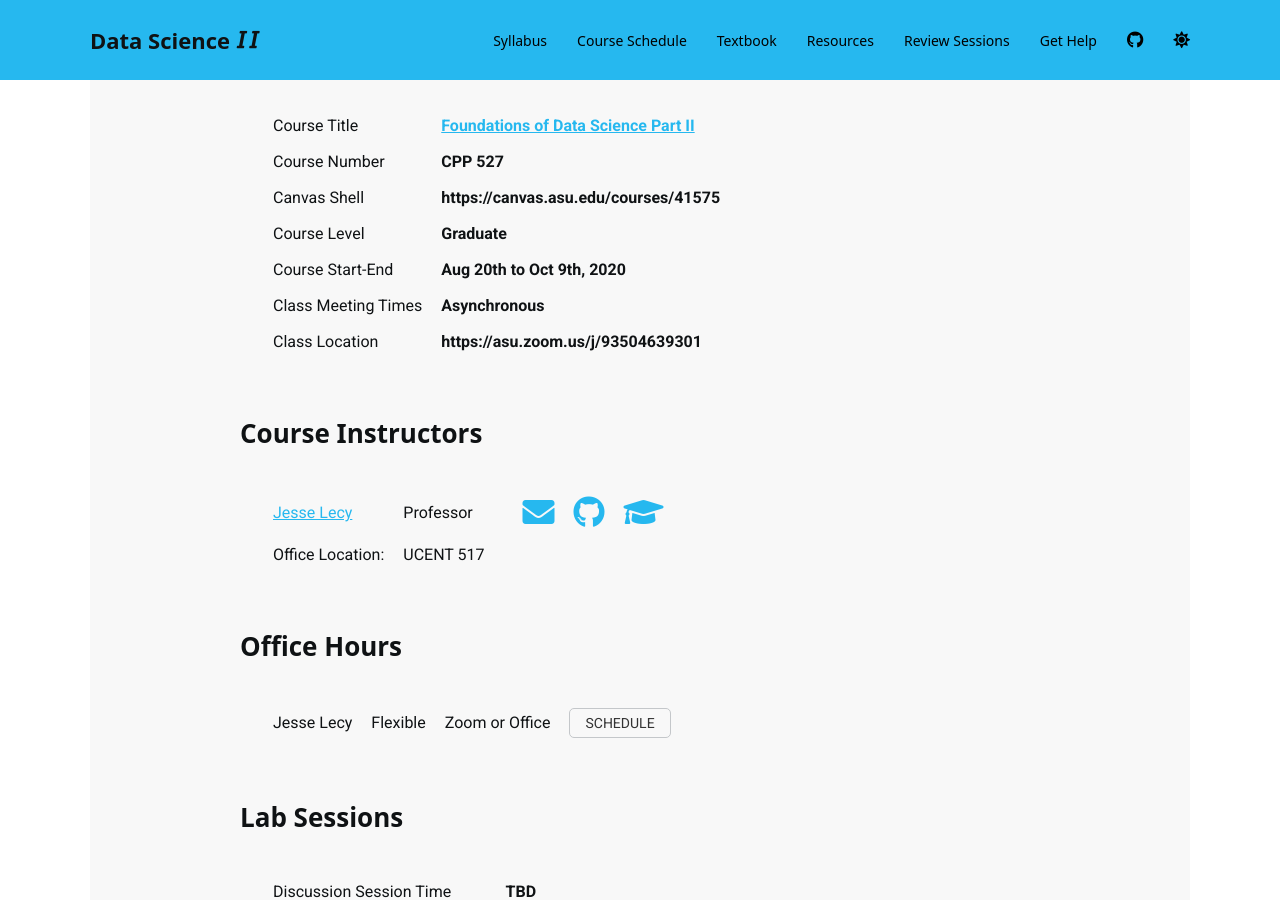
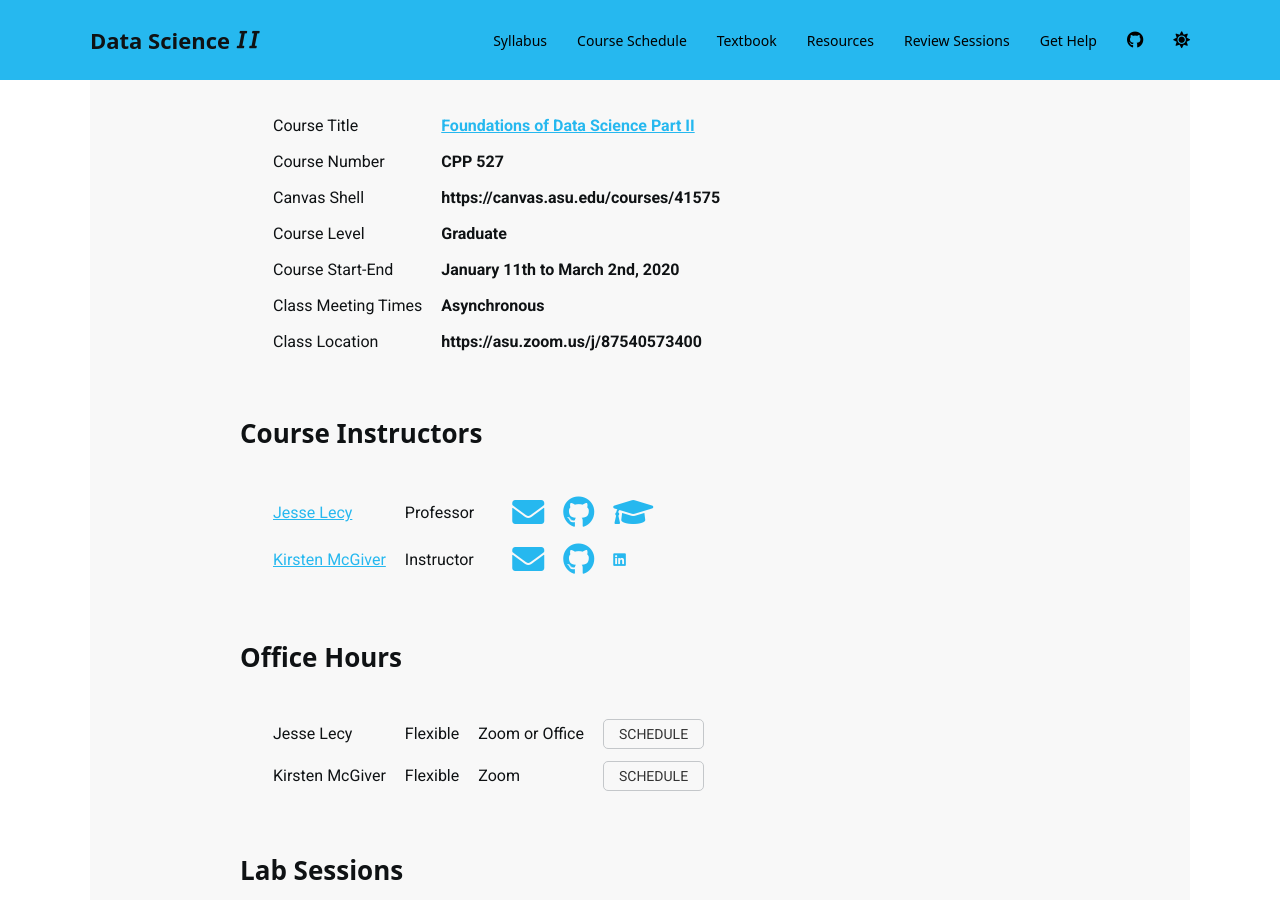
Before and after one commit to DS4PS/cpp-527-spr-2021, a Jekyll site: the page built from index.md, in a window 1280 px wide and 900 px high, scrolled down 984 px. Built offline with Jekyll 4.4.1, drawn with Linux system fonts in a browser that asks for light colours; nearby versions of some CDN libraries; a script bundle is joined from its source files by our own code; library files that are not in the unit come from our copies; a style sheet for code colours, icons or effects is not loaded.

Commit message:
Update index.md

```diff
--- a/index.md
+++ b/index.md
@@ -14,19 +14,19 @@ info:
  course_number: CPP 527
  course_level: Graduate
  course_website: 'https://canvas.asu.edu/courses/41575'
- course_start_end_dates: Aug 20th to Oct 9th, 2020
+ course_start_end_dates: January 11th to March 2nd, 2020
  course_prerequisites:
  class_meets_when:  Asynchronous
- class_meets_where:  'https://asu.zoom.us/j/93504639301'
+ class_meets_where:  'https://asu.zoom.us/j/87540573400'
  review_sessions_when: TBD
  review_sessions_where: Zoom
- discussion_board_url: 'https://ds4ps.org/cpp-527-fall-2020/help/'
+ discussion_board_url: 'https://ds4ps.org/cpp-527-spr-2021/help/'
 
 instructor:
 -  name: Jesse Lecy
    title: Professor
    email: jdlecy@asu.edu
-   office_location: UCENT 517
+   office_location:
    website_url: http://www.lecy.info/
    github_url: 'https://github.com/lecy'
    twitter_url:
@@ -34,8 +34,19 @@ instructor:
    linked_in_url:
    office_hours_time: Flexible
    office_hours_location:  Zoom or Office
-   office_hours_app_url: 'https://calendly.com/lecy/15min'
-
+   office_hours_app_url: 'https://calendly.com/lecy/30min'
+-  name: Kirsten McGiver
+   title: Instructor
+   email: kc.mcgiver@yahoo.com
+   office_location:
+   website_url:
+   github_url: 'https://github.com/kcmcgiver'
+   twitter_url:
+   scholar_url:
+   linked_in_url: 'https://www.linkedin.com/in/kirsten-mcgiver-03460b110/'
+   office_hours_time: Flexible
+   office_hours_location:  Zoom
+   office_hours_app_url: 'https://calendly.com/kc-mcgiver/office-hours?month=2021-01'
 
 textbooks:
 - title: R Cookbook. Proven recipes
```
